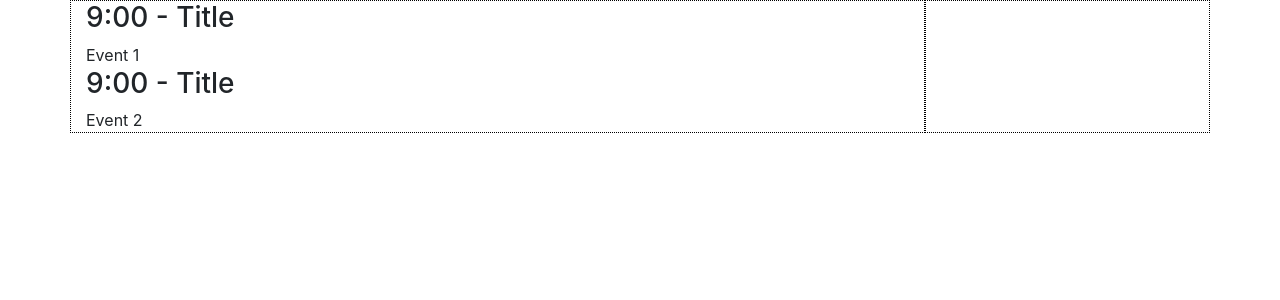
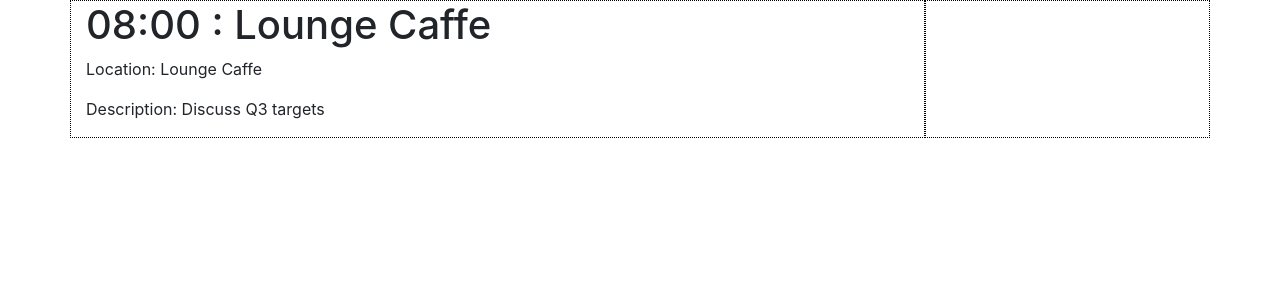
Before and after one commit to HerculesGit/agenda-app, an Angular app: page / in a window 1280 px wide. Shown: the top 300 px of the page. Built offline with nearby package versions, Linux system fonts and the light colour scheme.

Commit message:
Passing data to components

```diff
--- a/src/app/app.component.html
+++ b/src/app/app.component.html
@@ -1,8 +1,7 @@
 <div class="container">
   <div class="row">
     <div class="col-md-9">
-      <app-event>Event 1</app-event>
-      <app-event>Event 2</app-event>
+      <app-event [value]="event"></app-event>
     </div>
     <div class="col-md-3">
     </div>
--- a/src/app/app.component.ts
+++ b/src/app/app.component.ts
@@ -6,5 +6,10 @@ import { Component } from '@angular/core';
   styleUrls: ['./app.component.css']
 })
 export class AppComponent {
-  title = 'agenda-app';
+  event: any = {
+    time: '08:00',
+    subject: 'Breakfast with Simon',
+    location: 'Lounge Caffe',
+    description: 'Discuss Q3 targets'
+  }
 }
--- a/src/app/components/event/event.component.html
+++ b/src/app/components/event/event.component.html
@@ -1,2 +1,3 @@
-<h3> 9:00 - Title </h3>
-<ng-content></ng-content>
+<h1> {{value.time}} : {{value.location}} </h1>
+<p> Location: {{value.location}} </p>
+<p> Description: {{value.description}} </p>
--- a/src/app/components/event/event.component.ts
+++ b/src/app/components/event/event.component.ts
@@ -1,4 +1,4 @@
-import { Component, OnInit } from '@angular/core';
+import { Component, Input, OnInit } from '@angular/core';
 
 @Component({
   selector: 'app-event',
@@ -7,6 +7,9 @@ import { Component, OnInit } from '@angular/core';
 })
 export class EventComponent implements OnInit {
 
+  @Input()
+  value: any
+
   constructor() { }
 
   ngOnInit() {
```
